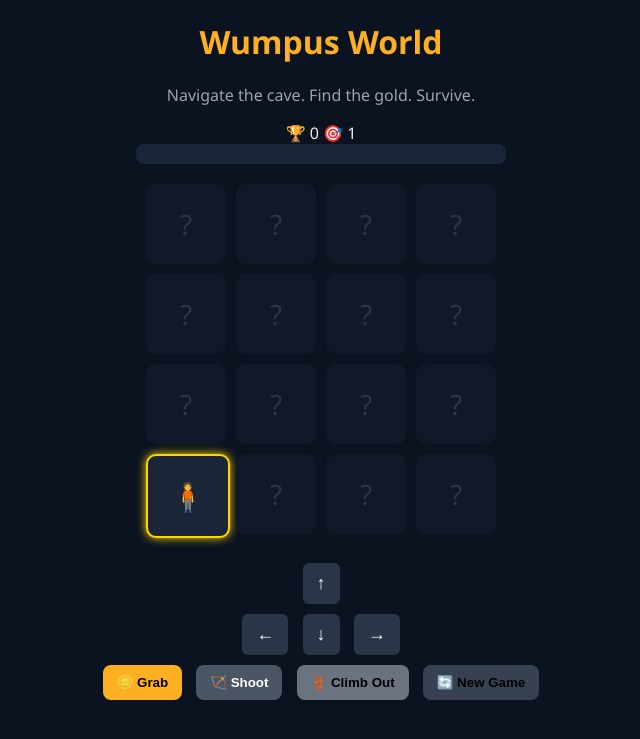
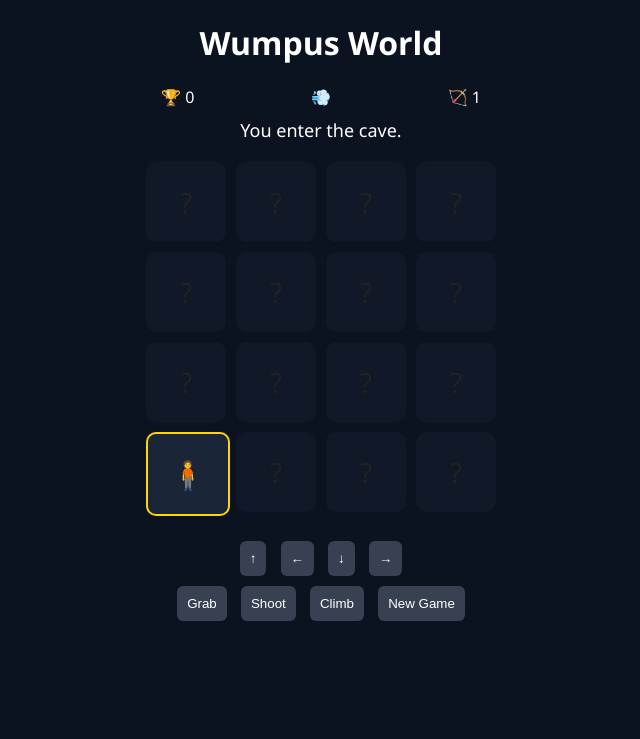
Before and after one commit to Nitya-nama/wumpus_game, a Flask app: page / in a window 1280 px wide. Shown: the top 739 px of the page, without its empty margins (319-959 px from the left). Run offline with Flask 3, Linux system fonts and the light colour scheme.

Commit message:
update commit

```diff
--- a/app.py
+++ b/app.py
@@ -2,119 +2,60 @@ from flask import Flask, jsonify, request, render_template, session
 from wumpus_engine import WumpusWorld
 import uuid
 
-app = Flask(__name__)
-app.secret_key = "wumpus-secret-key"   # required for session storage
-
-# Store games per user session
-games = {}
-
-# --------------------------------------------------
-# Utility
-# --------------------------------------------------
+app=Flask(__name__)
+app.secret_key="secret123"
+games={}
 
 def get_game():
-    """Return current user's game instance"""
-    gid = session.get("game_id")
-
+    gid=session.get("gid")
     if not gid or gid not in games:
-        gid = str(uuid.uuid4())
-        session["game_id"] = gid
-        games[gid] = WumpusWorld()
-
+        gid=str(uuid.uuid4())
+        session["gid"]=gid
+        games[gid]=WumpusWorld()
     return games[gid]
-
-
-def response(game):
-    """Standard JSON response format"""
-    return jsonify({
-        "position": game.player_pos,
-        "percepts": game.perceptions(),
-        "arrow": game.arrow,
-        "gold": game.has_gold,
-        "game_over": game.game_over,
-        "message": game.message
-    })
-
-
-# --------------------------------------------------
-# Routes
-# --------------------------------------------------
 
 @app.route("/")
 def home():
     return render_template("index.html")
 
+@app.route("/start")
+def start():
+    gid=str(uuid.uuid4())
+    session["gid"]=gid
+    games[gid]=WumpusWorld()
+    return jsonify(games[gid].state())
 
-# Start / Reset game
-@app.route("/start", methods=["GET"])
-def start():
-    gid = str(uuid.uuid4())
-    session["game_id"] = gid
-    games[gid] = WumpusWorld()
-    return response(games[gid])
+@app.route("/state")
+def state():
+    return jsonify(get_game().state())
 
+@app.route("/move",methods=["POST"])
+def move():
+    g=get_game()
+    g.move(request.json["direction"])
+    return jsonify(g.state())
 
-# Get state
-@app.route("/state", methods=["GET"])
-def state():
-    game = get_game()
-    return response(game)
+@app.route("/shoot",methods=["POST"])
+def shoot():
+    g=get_game()
+    g.shoot(request.json["direction"])
+    return jsonify(g.state())
 
+@app.route("/grab",methods=["POST"])
+def grab():
+    g=get_game()
+    g.grab()
+    return jsonify(g.state())
 
-# Move player
-@app.route("/move", methods=["POST"])
-def move():
-    game = get_game()
-    data = request.get_json()
+@app.route("/climb",methods=["POST"])
+def climb():
+    g=get_game()
+    g.climb()
+    return jsonify(g.state())
 
-    if not data or "direction" not in data:
-        return jsonify({"error": "Direction required"}), 400
+@app.route("/reveal")
+def reveal():
+    return jsonify(get_game().reveal())
 
-    direction = data["direction"].lower()
-
-    if game.game_over:
-        return response(game)
-
-    game.move(direction)
-    return response(game)
-
-
-# Shoot arrow
-@app.route("/shoot", methods=["POST"])
-def shoot():
-    game = get_game()
-    data = request.get_json()
-
-    if not data or "direction" not in data:
-        return jsonify({"error": "Direction required"}), 400
-
-    direction = data["direction"].lower()
-
-    if game.game_over:
-        return response(game)
-
-    game.shoot(direction)
-    return response(game)
-
-
-# --------------------------------------------------
-# Debug endpoint (optional — remove in production)
-# Reveals full map after game over
-# --------------------------------------------------
-
-@app.route("/reveal", methods=["GET"])
-def reveal():
-    game = get_game()
-
-    return jsonify({
-        "player": game.player_pos,
-        "wumpus": game.wumpus_pos,
-        "gold": game.gold_pos,
-        "pits": list(game.pits_pos)
-    })
-
-
-# --------------------------------------------------
-
-if __name__ == "__main__":
+if __name__=="__main__":
     app.run(debug=True)
--- a/static/game.js
+++ b/static/game.js
@@ -1,85 +1,80 @@
-let visited = new Set();
-let shootMode=false;
+let visited=new Set()
+let shoot=false
 
-function key(r,c){ return r+"-"+c }
+function k(r,c){return r+"-"+c}
 
 async function newGame(){
-    visited.clear();
-    await fetch("/start");
-    update();
+ visited.clear()
+ await fetch("/start")
+ update()
 }
 
-async function move(dir){
-    if(shootMode){
-        await fetch("/shoot",{method:"POST",
-            headers:{"Content-Type":"application/json"},
-            body:JSON.stringify({direction:dir})});
-        shootMode=false;
+async function move(d){
+ if(shoot){
+  await fetch("/shoot",{method:"POST",headers:{"Content-Type":"application/json"},body:JSON.stringify({direction:d})})
+  shoot=false
  }else{
-        await fetch("/move",{method:"POST",
-            headers:{"Content-Type":"application/json"},
-            body:JSON.stringify({direction:dir})});
+  await fetch("/move",{method:"POST",headers:{"Content-Type":"application/json"},body:JSON.stringify({direction:d})})
  }
-    update();
+ update()
 }
 
-function toggleShoot(){
-    shootMode=!shootMode;
-    setMessage(shootMode ? "Shoot mode: choose direction" : "Move mode");
+async function grab(){await fetch("/grab",{method:"POST"});update()}
+async function climb(){await fetch("/climb",{method:"POST"});update()}
+function shootMode(){shoot=!shoot}
+
+async function update(){
+ const r=await fetch("/state")
+ const d=await r.json()
+
+ visited.add(k(d.position[0],d.position[1]))
+
+ draw(d)
+ hud(d)
+
+ if(d.game_over) reveal()
 }
 
-function grab(){ setMessage("Auto grab when on gold"); }
-function climb(){ move("down"); }
+function hud(d){
+ document.getElementById("score").innerText="🏆 "+d.score
+ document.getElementById("arrow").innerText="🏹 "+d.arrow
 
-function setMessage(msg){
-    document.getElementById("message").innerText=msg;
+ let s=""
+ if(d.percepts.includes("stench")) s+="👃 "
+ if(d.percepts.includes("breeze")) s+="💨 "
+ if(d.percepts.includes("glitter")) s+="✨ "
+ document.getElementById("sense").innerText=s
+
+ document.getElementById("msg").innerText=d.message
 }
 
-async function update(){
-    const res=await fetch("/state");
-    const data=await res.json();
-
-    visited.add(key(data.position[0],data.position[1]));
-
-    drawGrid(data);
-    document.getElementById("arrow").innerText="🎯 "+data.arrow;
-    document.getElementById("message").innerText=data.message || "";
-}
-
-function drawGrid(data){
-    const grid=document.getElementById("grid");
-    grid.innerHTML="";
+function draw(d){
+ const g=document.getElementById("grid")
+ g.innerHTML=""
 
  for(let r=3;r>=0;r--){
   for(let c=0;c<4;c++){
+   const div=document.createElement("div")
+   div.className="cell"
 
-            const div=document.createElement("div");
-            div.className="cell";
-
-            if(!visited.has(key(r,c))){
-                div.classList.add("hidden");
-                div.innerText="?";
+   if(!visited.has(k(r,c))){
+    div.classList.add("hidden")
+    div.innerText="?"
    }else{
-
-                if(data.position[0]==r && data.position[1]==c){
-                    div.classList.add("player");
-                    div.innerText="🧍";
-                }else{
-                    div.innerText=perceptIcon(data,r,c);
+    if(d.position[0]==r&&d.position[1]==c){
+     div.classList.add("player")
+     div.innerText="🧍"
     }
-
    }
-            grid.appendChild(div);
+   g.appendChild(div)
   }
  }
 }
 
-function perceptIcon(data,r,c){
-    if(data.percepts.includes("glitter") && data.position[0]==r && data.position[1]==c)
-        return "💰";
-    if(data.percepts.includes("breeze")) return "💨";
-    if(data.percepts.includes("stench")) return "👃";
-    return "";
+async function reveal(){
+ const r=await fetch("/reveal")
+ const m=await r.json()
+ console.log("map",m)
 }
 
-newGame();
+newGame()
--- a/static/style.css
+++ b/static/style.css
@@ -1,76 +1,26 @@
-body{
-    background:#0b1220;
-    color:#eee;
-    font-family:Segoe UI;
-    text-align:center;
-}
-
-h1{
-    color:#ffb020;
-    margin-top:20px;
-}
-
-.subtitle{
-    color:#9aa4b2;
-}
+body{background:#0b1220;color:white;text-align:center;font-family:Segoe UI}
 
 .grid{
-    display:grid;
-    grid-template-columns:repeat(4,80px);
-    gap:10px;
-    justify-content:center;
-    margin:20px 0;
+display:grid;
+grid-template-columns:repeat(4,80px);
+gap:10px;
+justify-content:center;
+margin:20px
 }
 
 .cell{
-    width:80px;
-    height:80px;
-    border-radius:10px;
-    background:#1b2538;
-    display:flex;
-    align-items:center;
-    justify-content:center;
-    font-size:28px;
-    transition:.2s;
+width:80px;height:80px;background:#1b2538;
+display:flex;align-items:center;justify-content:center;
+font-size:28px;border-radius:10px
 }
 
-.hidden{
-    background:#111827;
-    color:#2a344a;
+.hidden{background:#111827;color:#222}
+.player{border:2px solid gold}
+
+#msg{margin:10px;font-size:18px}
+
+.controls button,.actions button{
+margin:5px;padding:10px;border:none;border-radius:6px;background:#374151;color:white
 }
 
-.player{
-    border:2px solid gold;
-    box-shadow:0 0 10px gold;
-}
-
-.message{
-    background:#1b2538;
-    padding:10px;
-    border-radius:8px;
-    width:350px;
-    margin:auto;
-}
-
-.controls button{
-    background:#2b3548;
-    color:white;
-    border:none;
-    padding:10px 14px;
-    margin:5px;
-    border-radius:6px;
-    font-size:18px;
-}
-
-.actions button{
-    margin:5px;
-    padding:10px 14px;
-    border:none;
-    border-radius:8px;
-    font-weight:bold;
-}
-
-.gold{background:#ffb020;color:black;}
-.shoot{background:#4b5563;color:white;}
-.climb{background:#6b7280;}
-.new{background:#374151;}
+#hud{display:flex;justify-content:space-between;width:320px;margin:auto}
--- a/templates/index.html
+++ b/templates/index.html
@@ -6,36 +6,30 @@
 </head>
 <body>
 
-<div class="container">
+<h1>Wumpus World</h1>
 
-    <h1>Wumpus World</h1>
-    <p class="subtitle">Navigate the cave. Find the gold. Survive.</p>
-
-    <div id="statusBar">
+<div id="hud">
 <span id="score">🏆 0</span>
-        <span id="arrow">🎯 1</span>
+<span id="sense"></span>
+<span id="arrow">🏹 1</span>
 </div>
 
-    <div id="message" class="message">You enter the cave. Find the gold and return alive!</div>
+<div id="msg">Enter the cave</div>
 
 <div id="grid" class="grid"></div>
 
 <div class="controls">
 <button onclick="move('up')">↑</button>
-        <div>
 <button onclick="move('left')">←</button>
 <button onclick="move('down')">↓</button>
 <button onclick="move('right')">→</button>
 </div>
-    </div>
 
 <div class="actions">
-        <button class="gold" onclick="grab()">🪙 Grab</button>
-        <button class="shoot" onclick="toggleShoot()">🏹 Shoot</button>
-        <button class="climb" onclick="climb()">🚪 Climb Out</button>
-        <button class="new" onclick="newGame()">🔄 New Game</button>
-    </div>
-
+<button onclick="grab()">Grab</button>
+<button onclick="shootMode()">Shoot</button>
+<button onclick="climb()">Climb</button>
+<button onclick="newGame()">New Game</button>
 </div>
 
 <script src="/static/game.js"></script>
```
Also changed, not shown: wumpus_engine.py (+91 -53 lines). Lines whose indentation alone changed are shown as unchanged.
